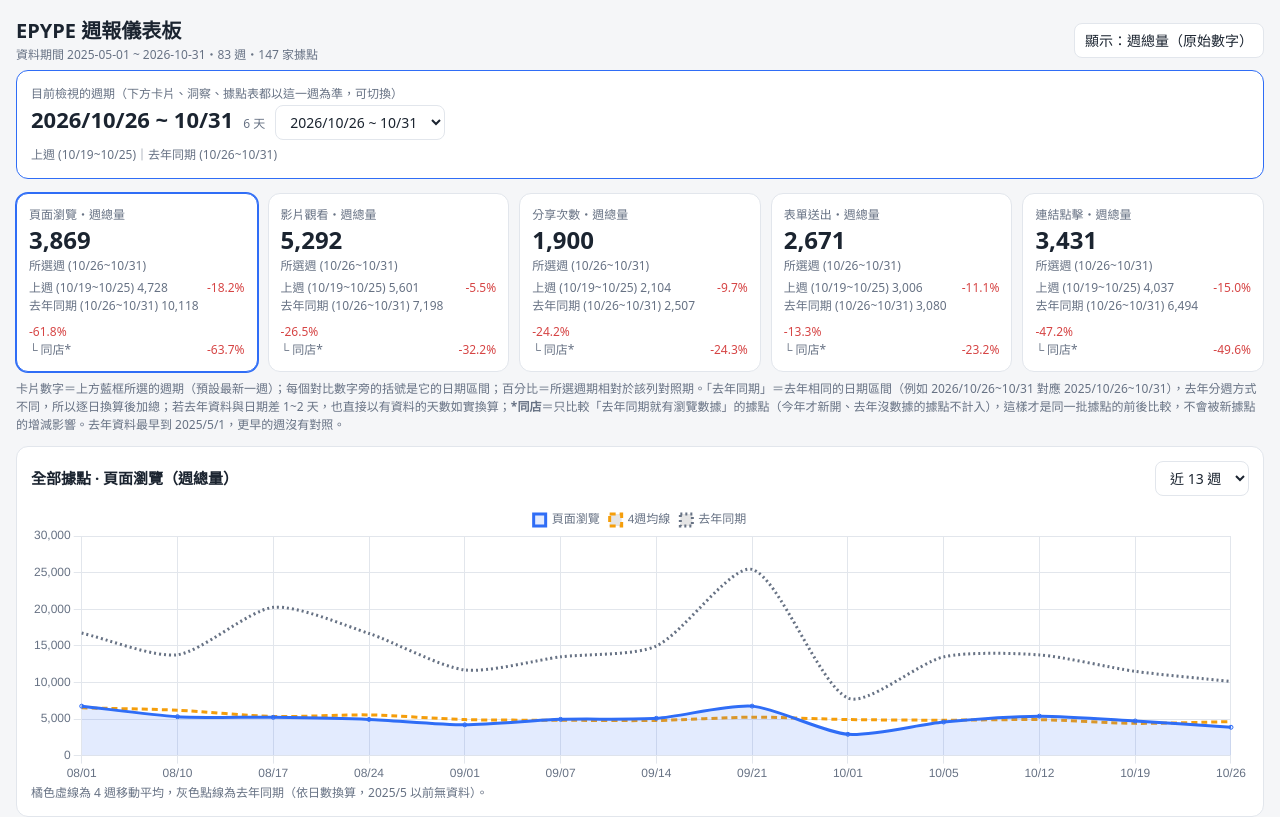
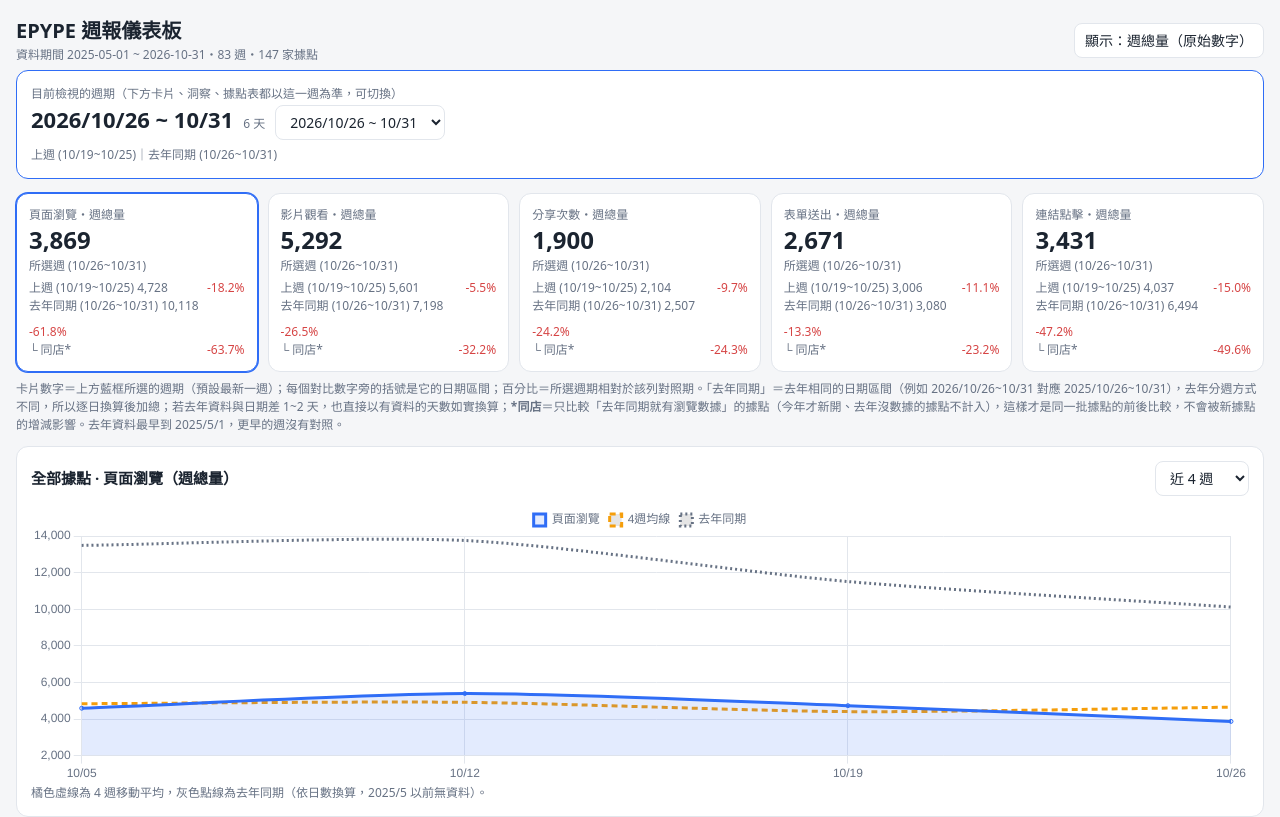
Before and after one commit to carterhuang2403341/epype-weekly-report-, a plain HTML site: page index.html in a window 1280 px wide. Shown: the top 817 px of the page. Drawn offline with nearby package versions, Linux system fonts and the light colour scheme.

Commit message:
Update index.html

```diff
--- a/index.html
+++ b/index.html
@@ -1,5 +1,4 @@
-<!DOCTYPE html>
-<!-- build 2026-11-04 09:24, data through 2026-10-31 --><html lang="zh-Hant"><head><meta charset="utf-8"><meta name="viewport" content="width=device-width, initial-scale=1, viewport-fit=cover"><title>EPYPE 週報</title>
+<!DOCTYPE html><html lang="zh-Hant"><head><meta charset="utf-8"><meta name="viewport" content="width=device-width, initial-scale=1, viewport-fit=cover"><title>EPYPE 週報</title>
 <style>
 :root{--bg:#f5f6f8;--cd:#fff;--tx:#1b2430;--mu:#677284;--bd:#e2e6ec;--ac:#2f6df6;--c2:#f59e0b;--c3:#10a37f;--c4:#e0527a;--up:#12875a;--dn:#d64545;color-scheme:light;box-sizing:border-box;padding-top:env(safe-area-inset-top,0px);padding-bottom:env(safe-area-inset-bottom,0px)}
 @media (prefers-color-scheme:dark){:root:not([data-theme="light"]){--bg:#0f141b;--cd:#18202a;--tx:#e8edf3;--mu:#93a0b2;--bd:#2a3441;--ac:#6b9bff;--up:#3ccf91;--dn:#ff7b7b;color-scheme:dark}}
@@ -19,6 +18,9 @@ button.on{background:var(--ac);border-color:var(--ac);color:#fff}
 .tw{max-height:520px;overflow:auto;border:1px solid var(--bd);border-radius:8px}
 table{border-collapse:collapse;width:100%;min-width:960px}th,td{padding:6px 10px;text-align:right;white-space:nowrap;border-bottom:1px solid var(--bd)}
 th{position:sticky;top:0;background:var(--cd);cursor:pointer;font-size:12px;color:var(--mu)}td:first-child,th:first-child,td:nth-child(2),th:nth-child(2){text-align:left}tr.sel td{background:color-mix(in srgb,var(--ac) 12%,transparent)}tbody tr{cursor:pointer}
+@media(max-width:600px){#bn{padding:8px 10px;margin-bottom:10px}#bn b{font-size:15px!important}#bn .mu{font-size:11px;line-height:1.4}#bn select{padding:3px 6px;font-size:12px}}
+#chip{position:fixed;left:50%;transform:translateX(-50%);bottom:calc(12px + env(safe-area-inset-bottom,0px));z-index:20;display:flex;gap:8px;align-items:center;max-width:94vw;background:var(--cd);border:1px solid var(--ac);border-radius:22px;padding:6px 8px 6px 14px;box-shadow:0 4px 16px rgba(0,0,0,.25);font-size:13px}#chip[hidden]{display:none}#chip b{white-space:nowrap;overflow:hidden;text-overflow:ellipsis}#chip button{padding:4px 10px;font-size:12px;white-space:nowrap}
+#th th{z-index:2}#th th:first-child,#tb td:first-child{position:sticky;left:0;box-shadow:1px 0 0 var(--bd)}#th th:first-child{z-index:3;background:var(--cd)}#tb td:first-child{z-index:1;background:var(--cd)}#tb tr.sel td:first-child{background:color-mix(in srgb,var(--ac) 12%,var(--cd))}
 </style></head><body>
 <div class="bar"><div><h1>EPYPE 週報儀表板</h1><div class="mu" id="meta"></div></div>
 <div class="ctl"><button id="mode"></button><label hidden><button id="up" type="button">上傳報表（整年 .xlsx／每週 .csv）</button><input id="file" type="file" accept=".xlsx,.csv" multiple hidden></label><button id="rst" hidden>還原內建資料</button></div></div>
@@ -26,12 +28,13 @@ th{position:sticky;top:0;background:var(--cd);cursor:pointer;font-size:12px;colo
 <div class="cd" id="bn" style="border-color:var(--ac)"></div>
 <div class="kp" id="kp"></div>
 <div class="mu" style="margin:-6px 0 12px">卡片數字＝上方藍框所選的週期（預設最新一週）；每個對比數字旁的括號是它的日期區間；百分比＝所選週期相對於該列對照期。「去年同期」＝去年相同的日期區間（例如 2026/10/26~10/31 對應 2025/10/26~10/31），去年分週方式不同，所以逐日換算後加總；若去年資料與日期差 1~2 天，也直接以有資料的天數如實換算；<b>*同店</b>＝只比較「去年同期就有瀏覽數據」的據點（今年才新開、去年沒數據的據點不計入），這樣才是同一批據點的前後比較，不會被新據點的增減影響。去年資料最早到 2025/5/1，更早的週沒有對照。</div>
-<div class="cd"><div class="bar" style="margin:0 0 8px"><h2 id="t1" style="margin:0"></h2><div class="ctl"><select id="rg"><option value="8">近 8 週</option><option value="13" selected>近 13 週</option><option value="26">近 26 週</option><option value="0">全部</option></select><button id="clr" hidden>清除據點</button></div></div><div class="cv"><canvas id="c1"></canvas></div><div class="mu">橘色虛線為 4 週移動平均，灰色點線為去年同期（依日數換算，2025/5 以前無資料）。</div></div>
+<div class="cd"><div class="bar" style="margin:0 0 8px"><h2 id="t1" style="margin:0"></h2><div class="ctl"><select id="rg"><option value="4" selected>近 4 週</option><option value="8">近 8 週</option><option value="12">近 12 週</option><option value="16">近 16 週</option><option value="0">全部</option></select><button id="clr" hidden>清除據點</button></div></div><div class="cv"><canvas id="c1"></canvas></div><div class="mu">橘色虛線為 4 週移動平均，灰色點線為去年同期（依日數換算，2025/5 以前無資料）。</div></div>
 <div class="g2"><div class="cd"><h2 id="t2"></h2><div class="cv"><canvas id="c2"></canvas></div></div><div class="cd"><h2 id="t3"></h2><div class="cv"><canvas id="c3"></canvas></div></div></div>
 <div class="cd"><h2 id="t5"></h2><div class="cv" style="height:240px"><canvas id="c4"></canvas></div><div class="tw" style="margin-top:10px;max-height:340px"><table style="min-width:560px"><thead><tr><th>月份</th><th>天數</th><th id="mh"></th><th>較上月</th><th>去年同月</th><th>年增減</th></tr></thead><tbody id="mt"></tbody></table></div><div class="mu" style="margin-top:6px">月份＝該月所有週期加總（跨月的週，例如 10/26~11/01，依天數平均分配到兩個月）。「進行中」的月份天數不足，週總量模式下不宜與完整月份直接比，請按右上角切換成日均。去年同月只在兩個月都是完整月份時才比較。</div></div>
 <div class="cd ins"><h2>自動洞察（以目前選取的指標，近 4 週 vs 前 4 週）</h2><div class="g2" id="ins"></div></div>
 <div class="cd ins"><h2>據點診斷（所選週期往前 8 週，點據點可看趨勢）</h2><div class="mu" id="dgn" style="margin-bottom:8px"></div><div class="g2" id="dg"></div></div>
 <div class="cd"><div class="bar" style="margin:0 0 8px"><h2 id="t4" style="margin:0"></h2><div class="ctl"><input type="search" id="q" placeholder="搜尋據點"><select id="rgs"></select></div></div><div class="ctl" id="rc" style="margin-bottom:8px"></div><div class="tw"><table><thead id="th"></thead><tbody id="tb"></tbody></table></div></div>
+<div id="chip" hidden></div>
 <script src="https://cdnjs.cloudflare.com/ajax/libs/Chart.js/4.4.1/chart.umd.min.js"></script>
 <script src="https://cdnjs.cloudflare.com/ajax/libs/xlsx/0.18.5/xlsx.full.min.js"></script>
 <script>
@@ -40,7 +43,7 @@ const $=s=>document.querySelector(s),MS=['頁面瀏覽','影片觀看','分享
 const RG=['台北','新北','台中','台南','高雄','桃園','新竹','苗栗','彰化','屏東','宜蘭','雲林','嘉義','基隆','花蓮','南投'];
 const region=n=>{n=n.replace('FITZONE','');return RG.find(r=>n.startsWith(r))||'其他'};
 const esc=s=>String(s).replace(/[&<>"]/g,c=>({'&':'&amp;','<':'&lt;','>':'&gt;','"':'&quot;'}[c]));
-let D,W,days,ts,L,CL,T,st={m:0,mode:'wk',pr:'w1',ca:0,cb:0,range:13,club:null,sk:'rc',sd:-1,q:'',reg:''},ch={};
+let D,W,days,ts,L,CL,T,st={m:0,mode:'wk',pr:'w1',ca:0,cb:0,range:4,club:null,sk:'rc',sd:-1,q:'',reg:''},ch={};
 function load(d){D=d;W=d.weeks;days=W.map(w=>(Date.parse(w[1])-Date.parse(w[0]))/864e5+1);ts=W.map(w=>[Date.parse(w[0])/864e5,Date.parse(w[1])/864e5]);L=W.length-1;CL=d.clubs.map(c=>({n:c[0],r:region(c[0]),d:c[1]}));T=MS.map((_,m)=>W.map((_,i)=>CL.reduce((a,c)=>a+c.d[m][i],0)));st.club=null}
 const ag=(a,ix)=>{let s=0,dd=0;ix.filter(i=>i>=0).forEach(i=>{s+=a[i];dd+=days[i]});return st.mode=='day'?s/(dd||1):s};
 const last=n=>[...Array(n)].map((_,k)=>L-n+1+k),prv=n=>[...Array(n)].map((_,k)=>L-2*n+1+k);
@@ -117,8 +120,8 @@ function charts(){const n=st.range?Math.min(st.range,W.length):W.length,s0=W.len
  const v=W.map((_,i)=>st.mode=='day'?src(st.m)[i]/days[i]:src(st.m)[i]),ma=v.map((_,i)=>i<3?null:(v[i]+v[i-1]+v[i-2]+v[i-3])/4),lb=sl(W).map(lab);
  $('#t1').textContent=(st.club?st.club.n:'全部據點')+' · '+MS[st.m]+'（'+unit()+'）';
  mk('c1',{type:'line',data:{labels:lb,datasets:[{label:MS[st.m],data:sl(v),borderColor:cv('--ac'),backgroundColor:cv('--ac')+'22',fill:true,tension:.25,pointRadius:2},{label:'4週均線',data:sl(ma),borderColor:cv('--c2'),borderDash:[6,4],pointRadius:0,tension:.25},{label:'去年同期',data:sl(W.map((_,i)=>yoM(src(st.m),i))),borderColor:cv('--mu'),borderDash:[2,3],pointRadius:0,tension:.25}]}},s0);
- $('#t2').textContent='轉換率：每 100 次頁面瀏覽帶來的表單送出與連結點擊';const cs=['--c3','--c2','--c4','--ac'];
- mk('c2',{type:'line',data:{labels:lb,datasets:[3,4].map((m,k)=>({label:MS[m],data:sl(W.map((_,i)=>src(0)[i]?src(m)[i]/src(0)[i]*100:null)),borderColor:cv(cs[k]),tension:.25,pointRadius:1.5}))},options:{scales:{y:{ticks:{callback:x=>x+'%'}}}}},s0);
+ const K2=(st.club?st.club.n:'')+'|'+st.range+'|'+W.length+'|'+cv('--ac');$('#t2').textContent='轉換率：每 100 次頁面瀏覽帶來的表單送出與連結點擊';const cs=['--c3','--c2','--c4','--ac'];
+ if(ch.k2!=K2){ch.k2=K2;mk('c2',{type:'line',data:{labels:lb,datasets:[3,4].map((m,k)=>({label:MS[m],data:sl(W.map((_,i)=>src(0)[i]?src(m)[i]/src(0)[i]*100:null)),borderColor:cv(cs[k]),tension:.25,pointRadius:1.5}))},options:{scales:{y:{ticks:{callback:x=>x+'%'}}}}},s0)}
  const rs=[...new Set(CL.map(c=>c.r))].map(r=>{const cs=CL.filter(c=>c.r==r);return[r,cs.reduce((t,c)=>t+ag(c.d[st.m],last(4)),0),cs.reduce((t,c)=>t+ag(c.d[st.m],prv(4)),0),cs.filter(c=>ag(c.d[0],last(4))>0).length]}).sort((a,b)=>b[1]-a[1]);
  $('#t3').textContent='區域比較 · '+MS[st.m]+'（'+unit()+'，4週合計；括號為近4週有數據的據點數）';$('#c3').parentElement.style.height=Math.max(280,rs.length*34)+'px';
  mk('c3',{type:'bar',data:{labels:rs.map(r=>r[0]+'（'+r[3]+' 家）'),datasets:[{label:'前 4 週',data:rs.map(r=>r[2]),backgroundColor:cv('--mu')+'88'},{label:'近 4 週',data:rs.map(r=>r[1]),backgroundColor:cv('--ac')}]},options:{indexAxis:'y',plugins:{tooltip:{callbacks:{title:i=>i[0].label,afterLabel:c=>c.datasetIndex?'平均每店 '+fmt(rs[c.dataIndex][1]/(rs[c.dataIndex][3]||1)):''}}}}})}
@@ -139,14 +142,15 @@ function table(){rcui();const cols=[['n','據點'],['r','區域'],['rc','區間
 function render(){$('#mode').textContent=st.mode=='day'?'顯示：日均（校正不足7天的週）':'顯示：週總量（原始數字）';$('#clr').hidden=!st.club;
  $('#meta').textContent=`資料期間 ${W[0][0]} ~ ${W[W.length-1][1]}・${W.length} 週・${CL.length} 家據點`;
  const rs=['',...new Set(CL.map(c=>c.r))];$('#rgs').innerHTML=rs.map(r=>`<option value="${r}" ${r==st.reg?'selected':''}>${r||'全部區域'}</option>`).join('');
- banner();kpis();charts();monthly();insights();diag();table()}
-function pick(n){st.club=CL.find(c=>c.n==n)||null;render();scrollTo({top:0,behavior:'smooth'})}
+ banner();kpis();charts();monthly();insights();diag();table();chip()}
+function pick(n){st.club=CL.find(c=>c.n==n)||null;const y=scrollY;render();scrollTo(0,y)}
+function chip(){const e=$('#chip');e.hidden=!st.club;if(st.club)e.innerHTML='已選據點：<b>'+esc(st.club.n)+'</b><button data-ch="go">看趨勢圖</button><button data-ch="x">清除</button>'}
 document.addEventListener('click',e=>{const k=e.target.closest('.k');if(k){st.m=+k.dataset.m;render();return}const t=e.target.closest('#th th');if(t){const x=t.dataset.k;st.sd=st.sk==x?-st.sd:(x=='n'||x=='r'?1:-1);st.sk=x;table();return}const r=e.target.closest('tr[data-n],li[data-n]');if(r)pick(r.dataset.n)});
 $('#mode').onclick=()=>{st.mode=st.mode=='day'?'wk':'day';render()};$('#rg').onchange=e=>{st.range=+e.target.value;charts()};$('#clr').onclick=()=>{st.club=null;render()};
 $('#q').oninput=e=>{st.q=e.target.value.trim();table()};$('#rgs').onchange=e=>{st.reg=e.target.value;table()};
 $('#up').onclick=()=>$('#file').click();
 document.addEventListener('change',e=>{const t=e.target;if(t.id=='wk'){L=+t.value;render()}else if(t.id=='ra'||t.id=='rb'){st[t.id=='ra'?'ca':'cb']=+t.value;table()}});
-document.addEventListener('click',e=>{const b=e.target.closest('[data-pr]');if(b){const r=rng();st.pr=b.dataset.pr;if(st.pr=='c'){st.ca=r[0];st.cb=r[1]}table()}});
+document.addEventListener('click',e=>{const k=e.target.closest('[data-ch]');if(k){if(k.dataset.ch=='x'){st.club=null;render()}else $('#t1').scrollIntoView({behavior:'smooth',block:'center'});return}const b=e.target.closest('[data-pr]');if(b){const r=rng();st.pr=b.dataset.pr;if(st.pr=='c'){st.ca=r[0];st.cb=r[1]}table()}});
 $('#file').onchange=async e=>{const fs=[...e.target.files];if(!fs.length)return;try{let d=D;const f={name:fs.map(x=>x.name).join('、')},xl=fs.filter(x=>/\.xls[xm]?$/i.test(x.name)),cs=fs.filter(x=>/\.csv$/i.test(x.name));if(!xl.length&&!cs.length)throw Error('請選擇 .xlsx 或 .csv');if(xl.length){d=parseWB(XLSX.read(await xl[0].arrayBuffer(),{type:'array'}));if(!d.weeks.length)throw Error('找不到「當週數據」欄位')}if(cs.length)d=merge(d,await Promise.all(cs.map(readCsv)));load(d);try{localStorage.setItem('epype_d',JSON.stringify(d))}catch(_){}
  $('#msg').textContent='已載入 '+f.name+'（本機瀏覽器暫存，換裝置需重新上傳）';render()}catch(x){$('#msg').textContent='讀取失敗：'+x.message}e.target.value=''};
 $('#rst').onclick=()=>{try{localStorage.removeItem('epype_d')}catch(_){}load(BASE);$('#msg').textContent='已還原為內建資料';render()};
```
